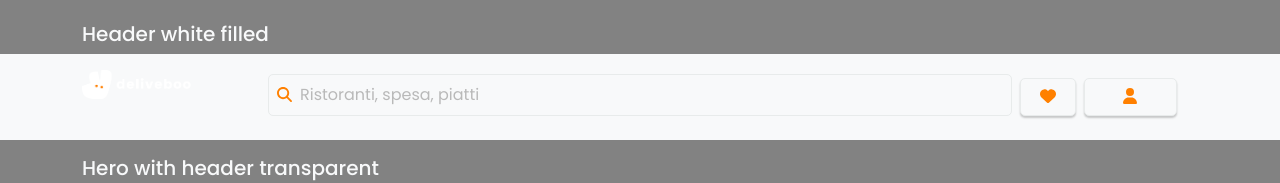
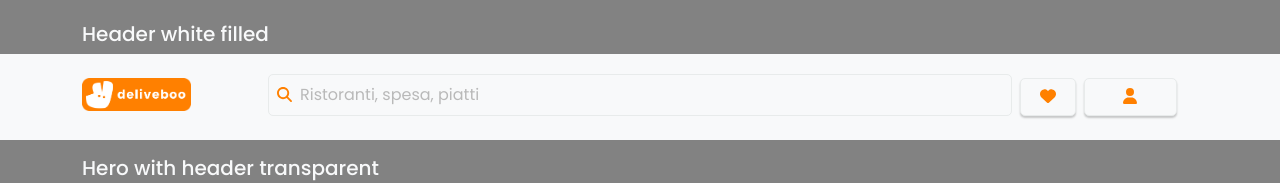
Before and after one commit to FrancescoRispoli17/deliveboo-frontend, a Vue app: page /designSystem in a window 1280 px wide. Shown: the part 284-467 px from the top of the page. Built offline with nearby package versions, Linux system fonts and the light colour scheme.

Commit message:
[UPD] HeaderComponent created

```diff
--- a/src/components/headers/HeaderComponent.vue
+++ b/src/components/headers/HeaderComponent.vue
@@ -1,5 +1,8 @@
 <script>
-import LogoComponent from '../containers/logoComponent.vue';
+
+//navbar sia per il backend per il frontend
+
+import LogoFilledComponent from '../containers/LogoFilledComponent.vue';
 import HeaderCta from '../header-buttons/HeaderCta.vue';
 import SearchBarComponent from '../search-bar/SearchBarComponent.vue';
 
@@ -8,7 +11,7 @@ export default {
 
     components:{
         SearchBarComponent,
-        LogoComponent,
+        LogoFilledComponent,
         HeaderCta
     },
 
@@ -24,13 +27,12 @@ export default {
 </script>
 
 <template>
-
     <header class="bg-light">
         <div class="container py-3">
             <div class="d-flex">
 
-                <div class="col-lg-2 side-div">
-                    <LogoComponent/>
+                <div class="col-lg-2 side-div py-2">
+                    <LogoFilledComponent/>
                 </div>
                 <div class="col-lg-8 search-bar-desktop py-1">
                     <SearchBarComponent/>
@@ -46,11 +48,9 @@ export default {
             </div>
         </div>
     </header>
-
 </template>
 
 <style lang="scss" scoped>
-
 
 @media screen and (max-width: 1024px) {
     .side-div {
```
